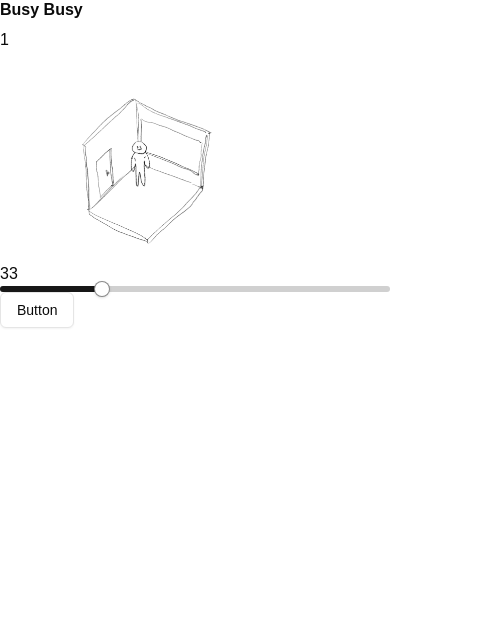
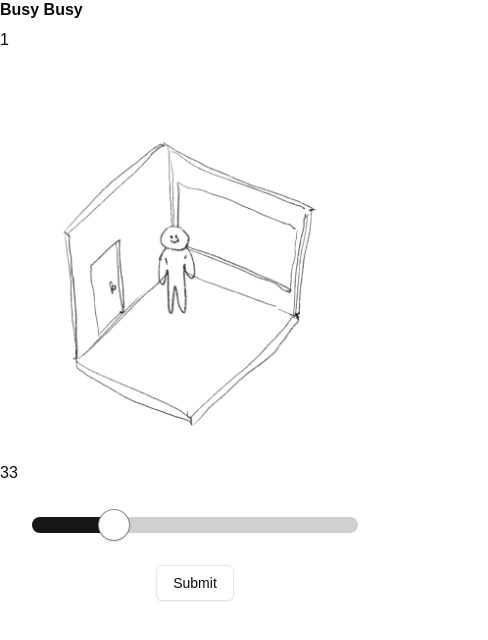
Before and after one commit to earlsab/busybusy, a Next.js app: page /1 in a window 390 px wide. Shown: the top 640 px of the page, 488 px wide, since content can reach past the window. Built offline with nearby package versions, Linux system fonts and the light colour scheme.

Commit message:
optimize sizes for mobile and desktop

```diff
--- a/components/ui/slider.tsx
+++ b/components/ui/slider.tsx
@@ -1,9 +1,8 @@
-"use client"
+"use client";
 
-import * as React from "react"
-import * as SliderPrimitive from "@radix-ui/react-slider"
-
-import { cn } from "@/lib/utils"
+import * as React from "react";
+import * as SliderPrimitive from "@radix-ui/react-slider";
+import { cn } from "@/lib/utils";
 
 const Slider = React.forwardRef<
   React.ElementRef<typeof SliderPrimitive.Root>,
@@ -12,17 +11,17 @@ const Slider = React.forwardRef<
   <SliderPrimitive.Root
     ref={ref}
     className={cn(
-      "relative flex w-full touch-none select-none items-center",
+      "relative flex w-full touch-none select-none items-center p-4 sm:p-6",
       className
     )}
     {...props}
   >
-    <SliderPrimitive.Track className="relative h-1.5 w-full grow overflow-hidden rounded-full bg-primary/20">
+    <SliderPrimitive.Track className="relative h-4 sm:h-5 w-full grow overflow-hidden rounded-full bg-primary/20">
       <SliderPrimitive.Range className="absolute h-full bg-primary" />
     </SliderPrimitive.Track>
-    <SliderPrimitive.Thumb className="block h-4 w-4 rounded-full border border-primary/50 bg-background shadow transition-colors focus-visible:outline-none focus-visible:ring-1 focus-visible:ring-ring disabled:pointer-events-none disabled:opacity-50" />
+    <SliderPrimitive.Thumb className="block h-8 w-8 sm:h-10 sm:w-10 rounded-full border border-primary/50 bg-background shadow focus-visible:outline-none focus-visible:ring-1 focus-visible:ring-ring disabled:pointer-events-none disabled:opacity-50" />
   </SliderPrimitive.Root>
-))
-Slider.displayName = SliderPrimitive.Root.displayName
+));
+Slider.displayName = SliderPrimitive.Root.displayName;
 
-export { Slider }
+export { Slider };
--- a/features/busy/components/BusySlider.tsx
+++ b/features/busy/components/BusySlider.tsx
@@ -15,15 +15,36 @@ export function BusySlider() {
 
   return (
     <>
-      <Image src={getImageSrc(value)} alt="Dynamic" width={300} height={300} />
+      <div style={{ display: "flex", justifyContent: "center" }}>
+        <Image
+          src={getImageSrc(value)}
+          alt="Dynamic"
+          width={2388}
+          height={1668}
+          style={{
+            width:
+              window.innerWidth > 1024
+                ? "50%"
+                : window.innerWidth > 768
+                ? "80%"
+                : "150vw",
+            height: "auto",
+            maxWidth: window.innerWidth > 768 ? "2388px" : "none",
+          }}
+        />
+      </div>
       {value}
+      <div className="p-4">
         <Slider
           onValueChange={(val) => setValue(val[0])}
           defaultValue={[25]}
           max={100}
           step={25}
         />
-      <Button variant="outline">Button</Button>
+      </div>
+      <div className="flex justify-center">
+        <Button variant="outline">Submit</Button>
+      </div>
     </>
   );
 }
```
Lines whose indentation alone changed are shown as unchanged.
